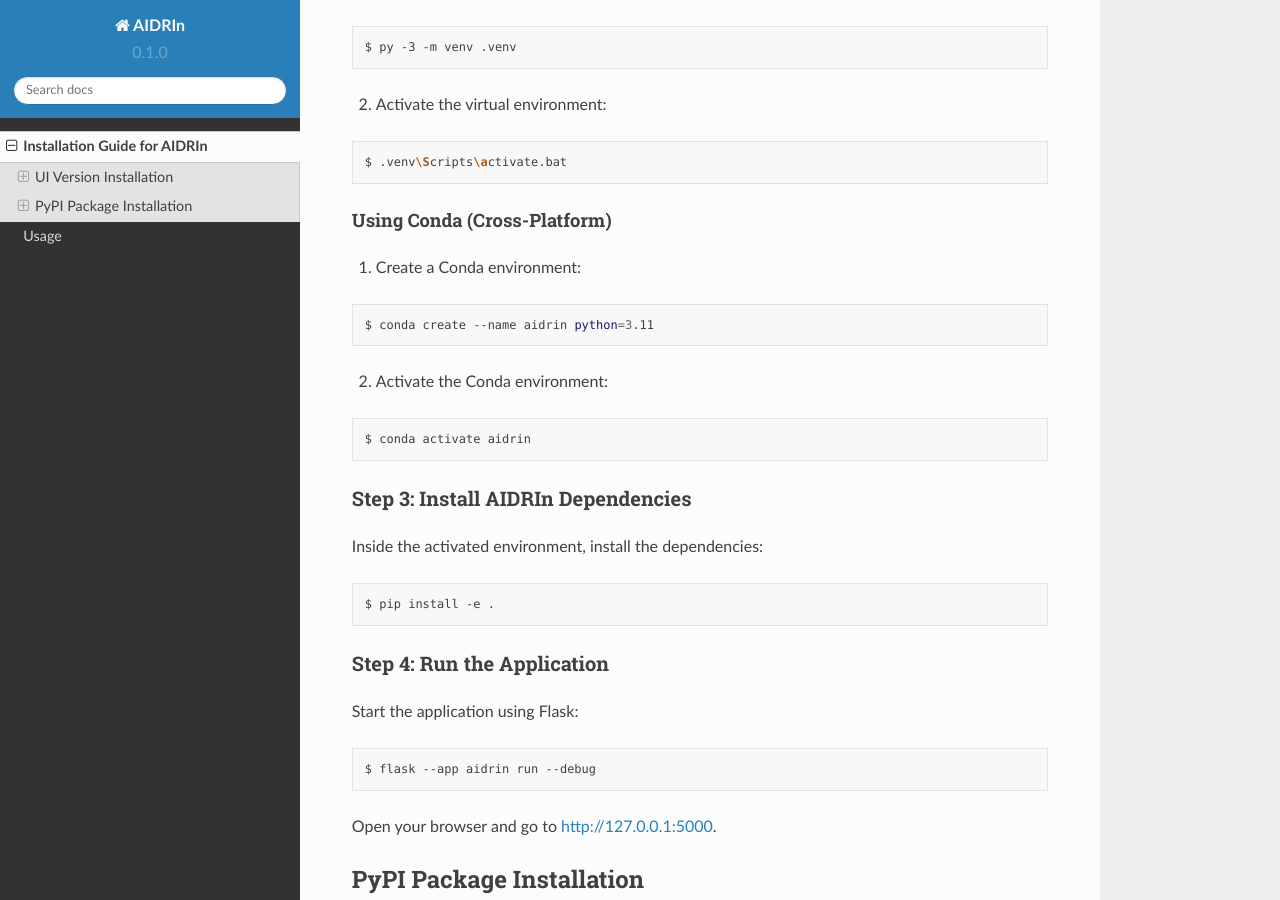
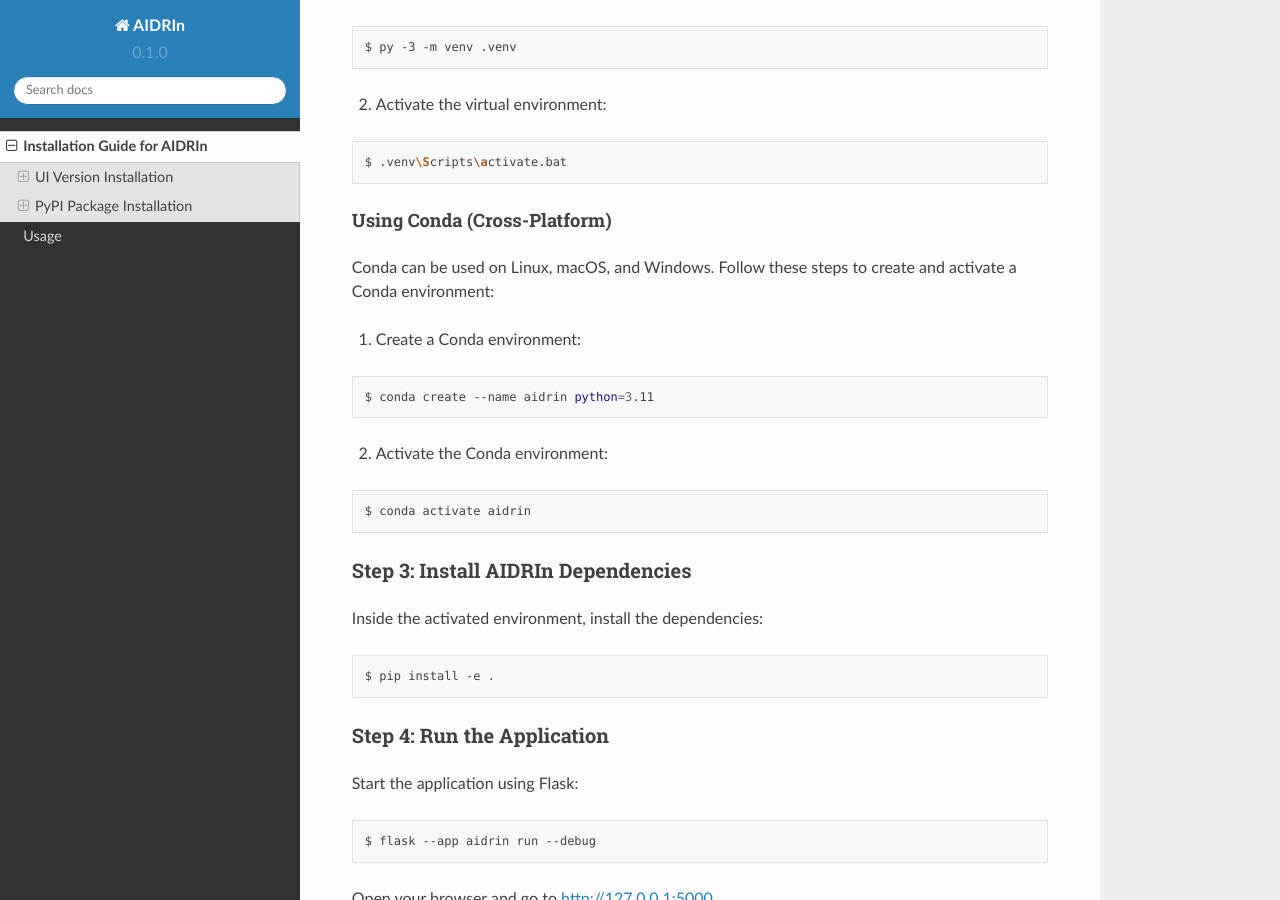
Before and after one commit to kaveenh/aidrin, a Sphinx documentation site: the page built from docs/source/installation.rst, in a window 1280 px wide and 900 px high, scrolled down 944 px. Built offline with Sphinx 7.4.7 and the Read the Docs theme 2.0.0, drawn with Linux system fonts in a browser that asks for light colours; some of the changed text lies outside the part shown.

Commit message:
Update installation.rst

```diff
--- a/docs/source/installation.rst
+++ b/docs/source/installation.rst
@@ -57,6 +57,8 @@
 
 Using Conda (Cross-Platform)
 ^^^^^^^^^^^^^^^^^^^^^^^^^^^^
+
+Conda can be used on Linux, macOS, and Windows. Follow these steps to create and activate a Conda environment:
 
 1. Create a Conda environment:
 
@@ -131,6 +133,8 @@
 Using Conda (Cross-Platform)
 ^^^^^^^^^^^^^^^^^^^^^^^^^^^^
 
+Conda can be used on Linux, macOS, and Windows. Follow these steps to create and activate a Conda environment:
+
 1. Create a Conda environment:
 
 .. code-block:: shell
```
